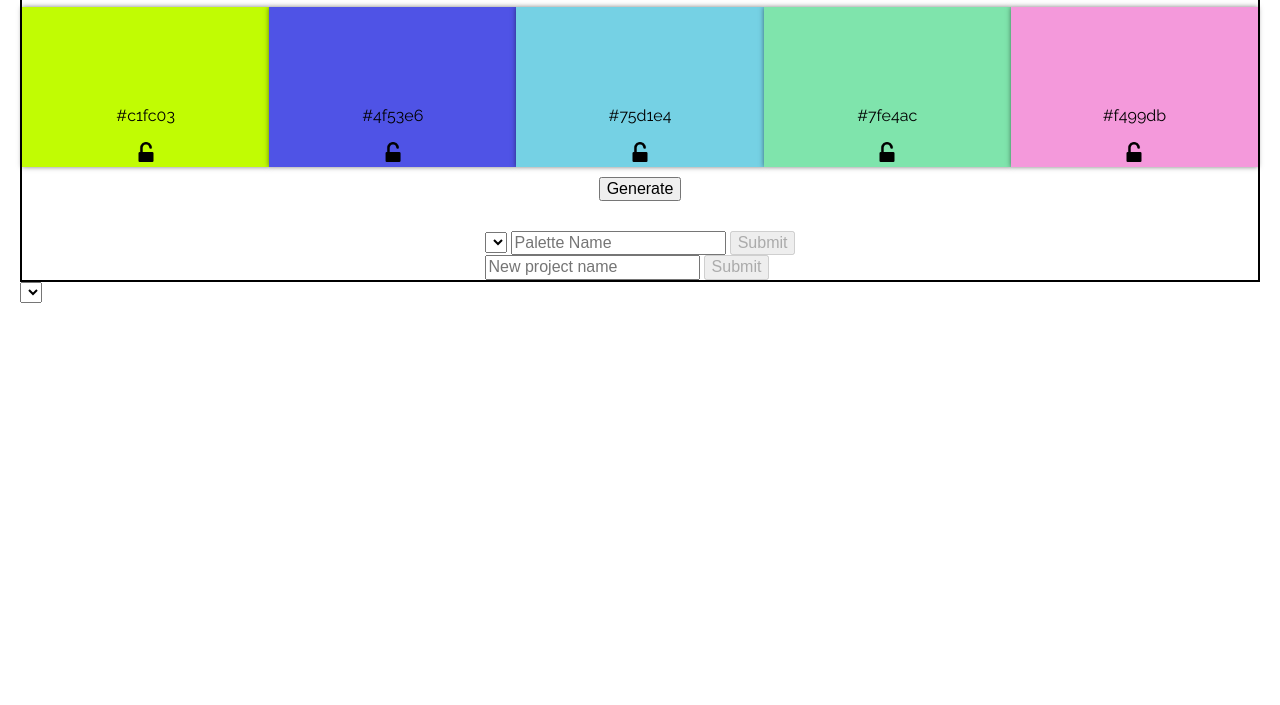
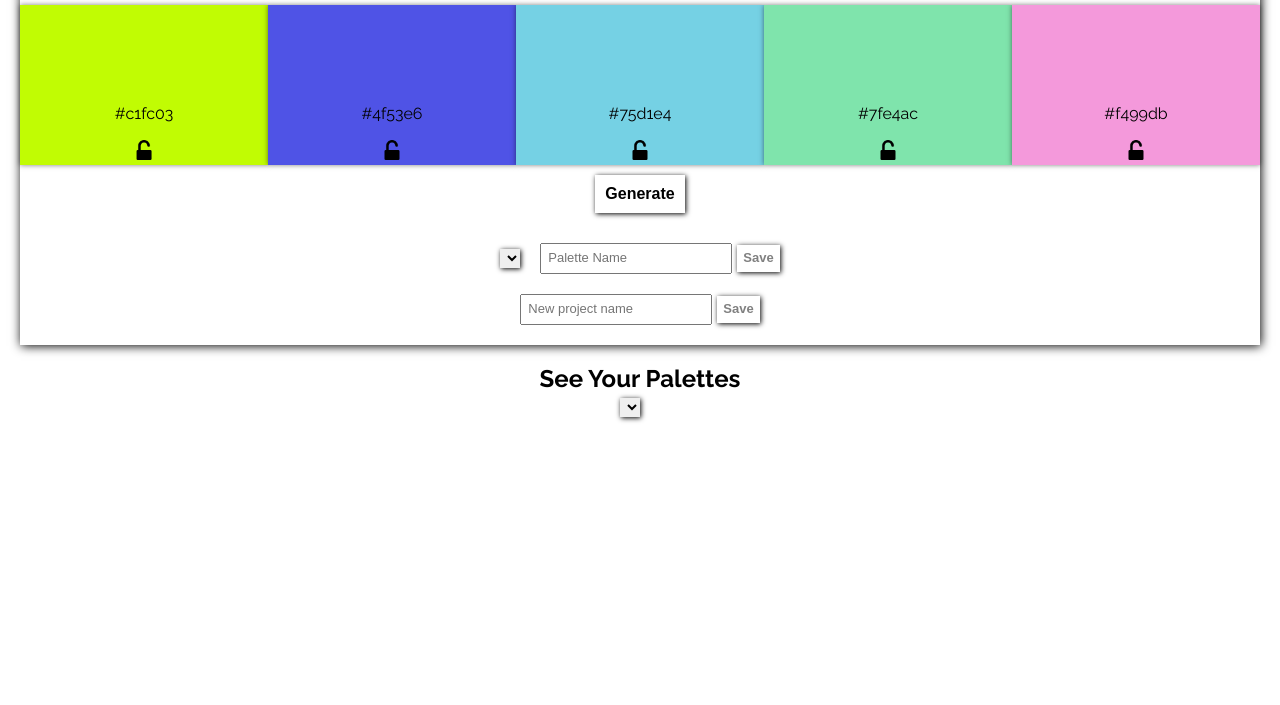
Before and after one commit to davidbecker6081/PalettePicker, a website: page public/index.html in a window 1280 px wide. Shown: the part 95-800 px from the top of the page. Drawn offline with nearby package versions, Linux system fonts and the light colour scheme; no server answers.

Commit message:
Add styling for main section

```diff
--- a/public/css/styles.css
+++ b/public/css/styles.css
@@ -11,11 +11,24 @@ main {
   align-items: center;
   justify-content: center;
   flex-direction: column;
-  border: 2px solid black;
+  margin-bottom: 20px;
+  box-shadow: 1px 1px 10px black;
 }
 
 h1 {
   font-weight: 700;
+}
+
+h2 {
+  margin: 0 0 5px 0;
+  text-align: center;
+}
+
+form {
+  display: flex;
+  align-items: center;
+  justify-content: center;
+  margin-bottom: 20px;
 }
 
 .generate-container {
@@ -70,28 +83,63 @@ h1 {
   width: 50px;
 }
 
-/*.palette-color1 {
-  background-color: #8b6d17;
+.generate-btn,
+.submitPaletteBtn,
+.submitProjectBtn {
+  background: none;
+  border: none;
+  box-shadow: 1px 1px 5px black;
+  font-size: 16px;
+  font-weight: 700;
+  padding: 10px;
+  outline-style: none;
 }
 
-.palette-color2 {
-  background-color: #c9d813;
+.submitPaletteBtn,
+.submitProjectBtn {
+  font-size: 13px;
+  padding: 6px;
 }
 
-.palette-color3 {
-  background-color: #5ff649;
+.generate-btn:hover,
+.submitPaletteBtn:hover,
+.submitProjectBtn:hover {
+  background-color: rgba(0,0,0,0.1);
 }
 
-.palette-color4 {
-  background-color: #12de24;
+.generate-btn:active,
+.submitPaletteBtn:active,
+.submitProjectBtn:active {
+  box-shadow: 1px 1px 3px grey;
+  position: relative;
+  top: 1px;
+  transition: 1s;
 }
 
-.palette-color5 {
-  background-color: #d6525b;
-}*/
+.generate-btn:disabled,
+.submitPaletteBtn:disabled,
+.submitProjectBtn:disabled {
+  color: gray;
+}
+
+.palette-name-input,
+.addProjectInput {
+  margin-right: 5px;
+  font-size: 13px;
+  padding: 6px;
+}
+
+select {
+  border: 0;
+  box-shadow: 1px 1px 5px black;
+  margin-right: 20px;
+}
 
 .project-display {
   display: flex;
+  flex-direction: column;
+  align-items: center;
+  justify-content: center;
 }
 
 .delete-btn {
@@ -110,6 +158,13 @@ h1 {
   transform: scale(1.1);
 }
 
+.project-container {
+  display: flex;
+  align-items: center;
+  justify-content: center;
+}
+
 .palette-container:hover {
-
+  cursor: pointer;
+  opacity: 0.8;
 }
--- a/public/index.html
+++ b/public/index.html
@@ -49,16 +49,17 @@
           <option value=""></option>
         </select>
         <input class="palette-name-input" type="text" placeholder="Palette Name"/>
-        <input class="submitPaletteBtn" type="submit" disabled/>
+        <input class="submitPaletteBtn" type="submit" value="Save" disabled/>
       </form>
 
       <form class="add-project-form" id="addProjectForm">
         <input class="addProjectInput" type="text" placeholder="New project name">
-        <input class="submitProjectBtn" type="submit" disabled/>
+        <input class="submitProjectBtn" type="submit" value="Save" disabled/>
       </form>
     </section>
   </main>
 
+  <h2>See Your Palettes</h2>
     <section class="project-display">
       <select class="project-list" id="projectDisplayList" name="project-list">
         <option value=""></option>
```
